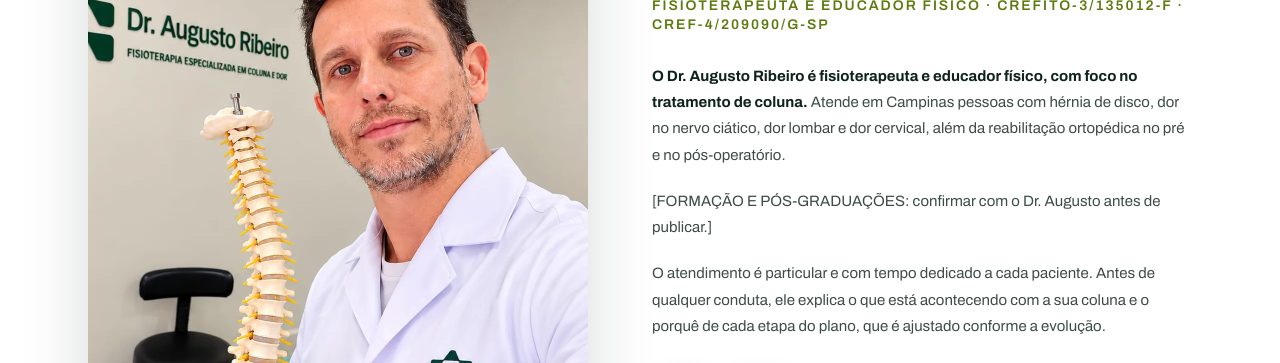
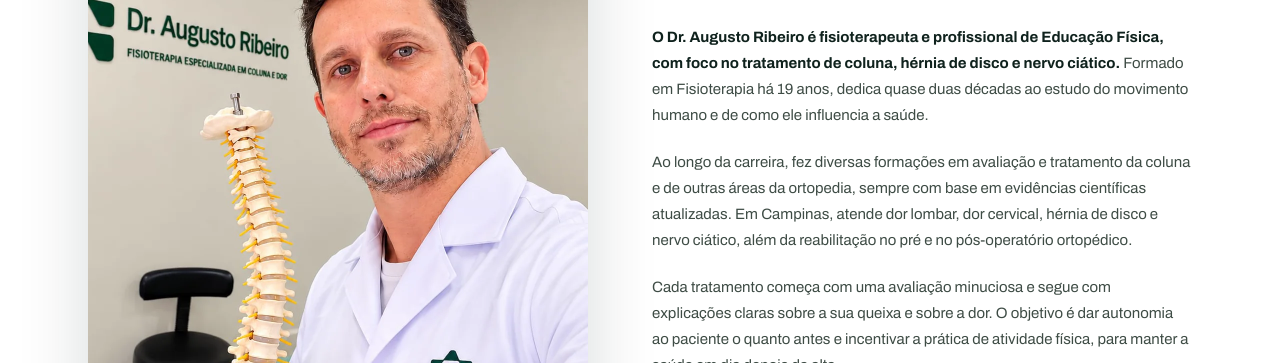
Before and after one commit to osamuelpadua/dr-augusto-ribeiro-lp, a plain HTML site: page index.html in a window 1280 px wide. Shown: the part 6607-6970 px from the top of the page. Drawn offline with Linux system fonts and the light colour scheme.

Commit message:
content: bio do Dr. Augusto a partir do Instagram; ícone escuro no hover das redes

```diff
--- a/index.html
+++ b/index.html
@@ -816,11 +816,11 @@
         <p class="profile-meta">FISIOTERAPEUTA E EDUCADOR FÍSICO &middot; CREFITO-3/135012-F &middot; CREF-4/209090/G-SP</p>
 
         <div class="profile-body">
-          <p><strong>O Dr. Augusto Ribeiro é fisioterapeuta e educador físico, com foco no tratamento de coluna.</strong> Atende em Campinas pessoas com hérnia de disco, dor no nervo ciático, dor lombar e dor cervical, além da reabilitação ortopédica no pré e no pós-operatório.</p>
-
-          <p>[FORMAÇÃO E PÓS-GRADUAÇÕES: confirmar com o Dr. Augusto antes de publicar.]</p>
-
-          <p>O atendimento é particular e com tempo dedicado a cada paciente. Antes de qualquer conduta, ele explica o que está acontecendo com a sua coluna e o porquê de cada etapa do plano, que é ajustado conforme a evolução.</p>
+          <p><strong>O Dr. Augusto Ribeiro é fisioterapeuta e profissional de Educação Física, com foco no tratamento de coluna, hérnia de disco e nervo ciático.</strong> Formado em Fisioterapia há 19 anos, dedica quase duas décadas ao estudo do movimento humano e de como ele influencia a saúde.</p>
+
+          <p>Ao longo da carreira, fez diversas formações em avaliação e tratamento da coluna e de outras áreas da ortopedia, sempre com base em evidências científicas atualizadas. Em Campinas, atende dor lombar, dor cervical, hérnia de disco e nervo ciático, além da reabilitação no pré e no pós-operatório ortopédico.</p>
+
+          <p>Cada tratamento começa com uma avaliação minuciosa e segue com explicações claras sobre a sua queixa e sobre a dor. O objetivo é dar autonomia ao paciente o quanto antes e incentivar a prática de atividade física, para manter a saúde em dia depois da alta.</p>
         </div>
 
         <div class="profile-socials" aria-label="Redes sociais do Dr. Augusto Ribeiro">
--- a/style.css
+++ b/style.css
@@ -4129,3 +4129,10 @@ h1, h2 { letter-spacing: -0.015em; }
   .hero .stamp-txt { width: 128px; height: 128px; }
 }
 @media (min-width: 821px) { .card h3 { font-size: 20px; } }
+
+/* Redes sociais do perfil: no hover (fundo Lima) o ícone fica Floresta Noite */
+.profile-social-icon { transition: filter 0.25s ease; }
+.profile-social-btn:hover .profile-social-icon,
+.profile-social-btn:focus-visible .profile-social-icon {
+  filter: brightness(0) saturate(100%) invert(9%) sepia(16%) saturate(1500%) hue-rotate(115deg) brightness(95%);
+}
```
Also changed, not shown: llms.txt.
